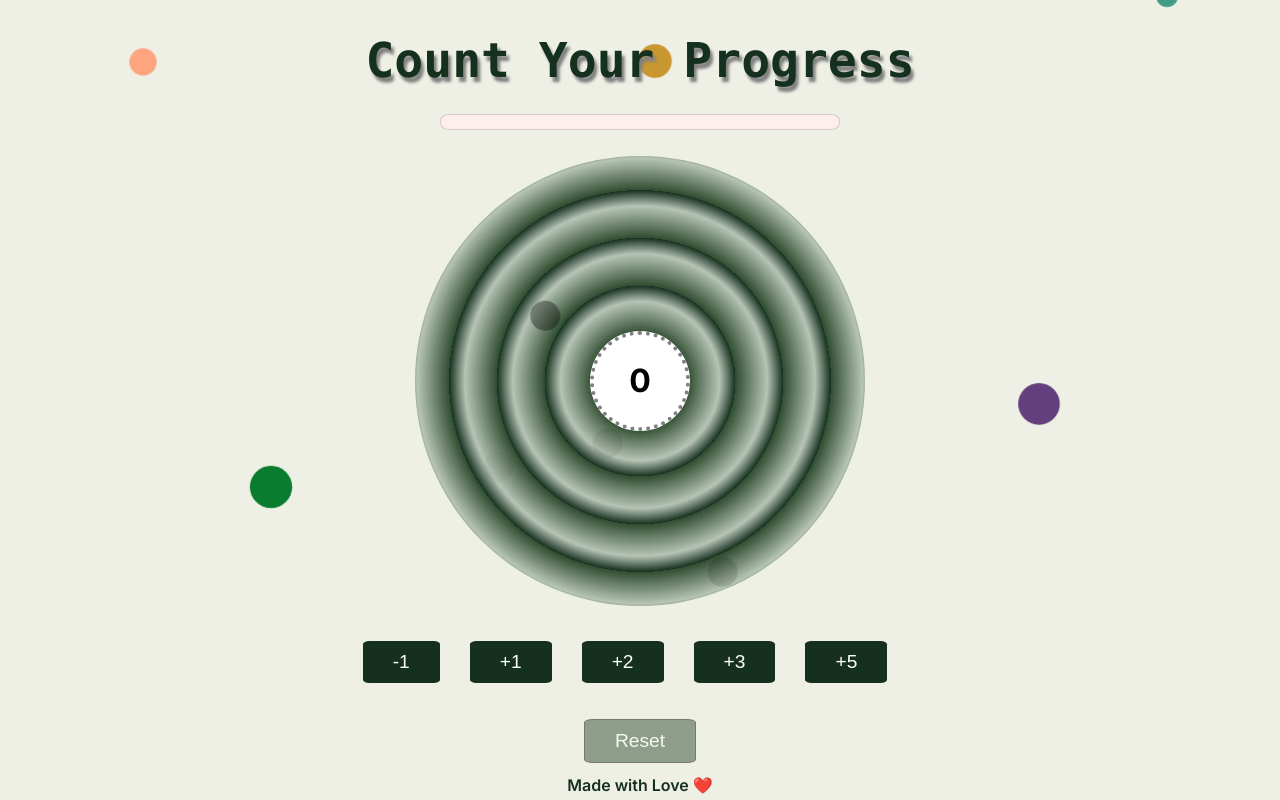
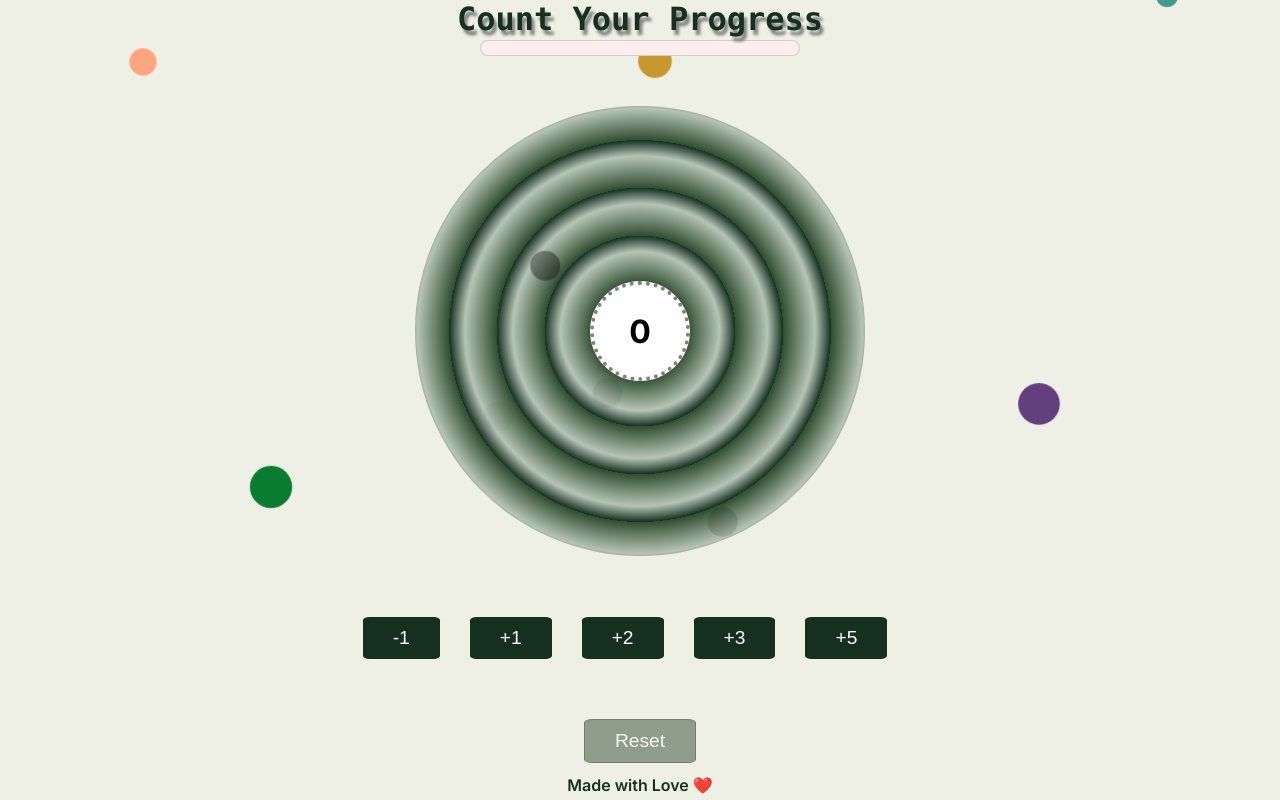
Before and after one commit to Jags20/Target-Counter, a Next.js app: page / in a window 1280 px wide. Built offline with nearby package versions, Linux system fonts and the light colour scheme.

Commit message:
heading_fixed

```diff
--- a/styles/Home.module.css
+++ b/styles/Home.module.css
@@ -30,7 +30,8 @@
   align-items: inherit;
   /* display: flex; */
   /* flex-direction: column; */
-  position: relative;
+  position: fixed;
+  top: 0;
   /* justify-content: space-between; */
   font-size: 2.5rem;
   font-weight: 900;
@@ -78,7 +79,7 @@
 }
 
 .meter_design{
-  width: 25rem;
+  width: 20rem;
   height: 2rem;
 }
      /* Set the fill color */
@@ -98,7 +99,7 @@
   display: flex;
   flex-direction: column;
   align-items: center;
-  font-size: 1.3rem;
+  font-size: 1rem;
   font-weight: 500;
   color: #163020;
 }
@@ -128,7 +129,7 @@
   background-image: radial-gradient(circle at center center, #311717, #bcc2db),
                     repeating-radial-gradient(circle at center center, #d61111, #001cf3, 10px, transparent 20px, transparent 10px);
   background-blend-mode: multiply; */
-  font-size: 3rem;
+  font-size: 2rem;
   color: #163020;
   text-shadow: 3px 5px 3px grey;
   /* display: none; */
```
